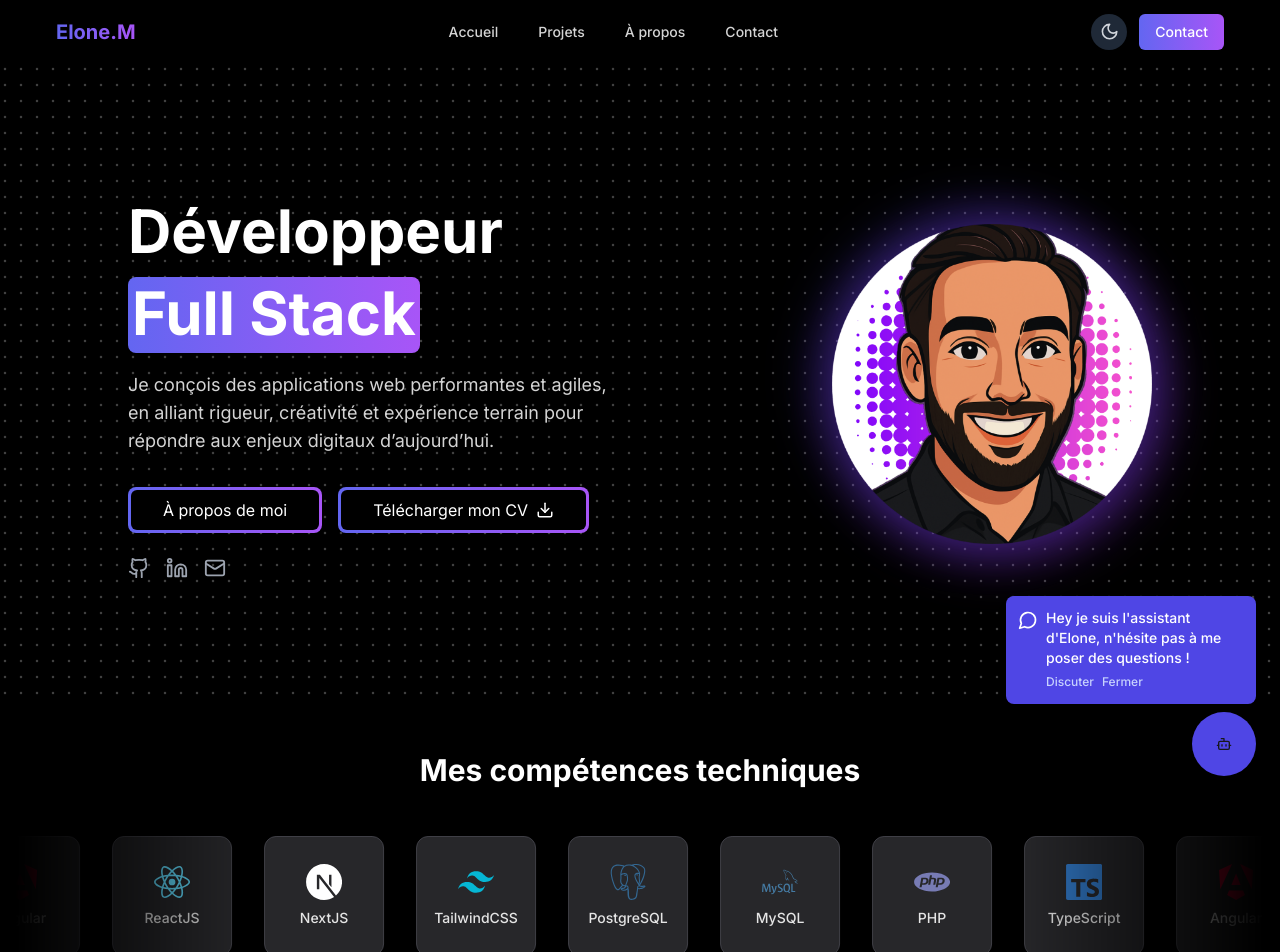
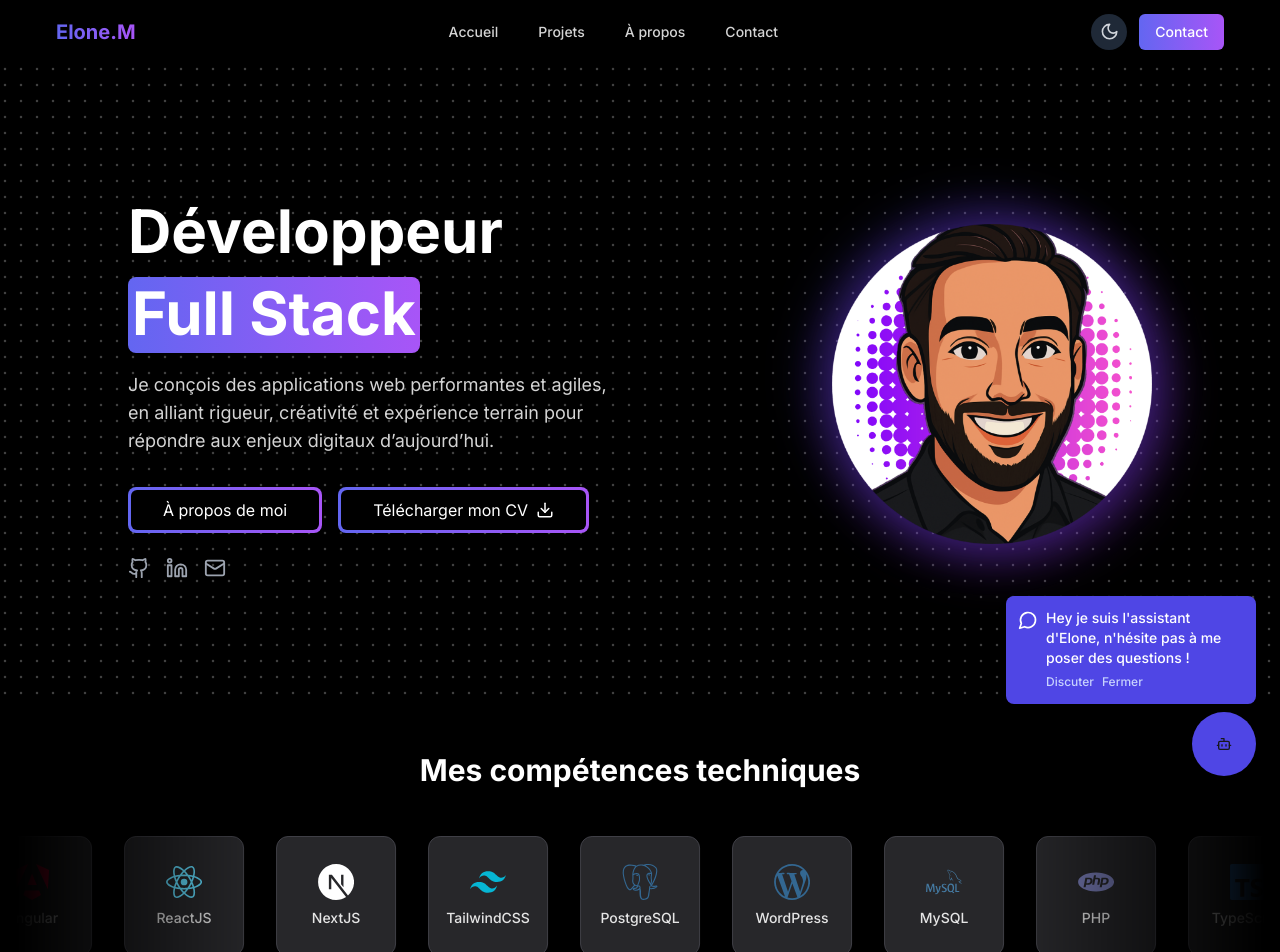
Before and after one commit to e-maccioni26/MyPortfolio, a Next.js app: page / in a window 1280 px wide. Shown: the top 952 px of the page. Built offline with nearby package versions, Linux system fonts and the light colour scheme.

Commit message:
feat(tech-stack): add wordpress to displayed technologies

```diff
--- a/components/tech-stack.tsx
+++ b/components/tech-stack.tsx
@@ -9,6 +9,7 @@ import {
   SiPhp,
   SiTypescript,
   SiAngular,
+  SiWordpress,
 } from "react-icons/si"
 
 export default function TechStack() {
@@ -28,6 +29,10 @@ export default function TechStack() {
     {
       icon: <SiPostgresql className="text-[#336791]" />,
       name: "PostgreSQL",
+    },
+    {
+      icon: <SiWordpress className="text-[#336791]" />,
+      name: "WordPress",
     },
     {
       icon: <SiMysql className="text-[#4479A1]" />,
```
